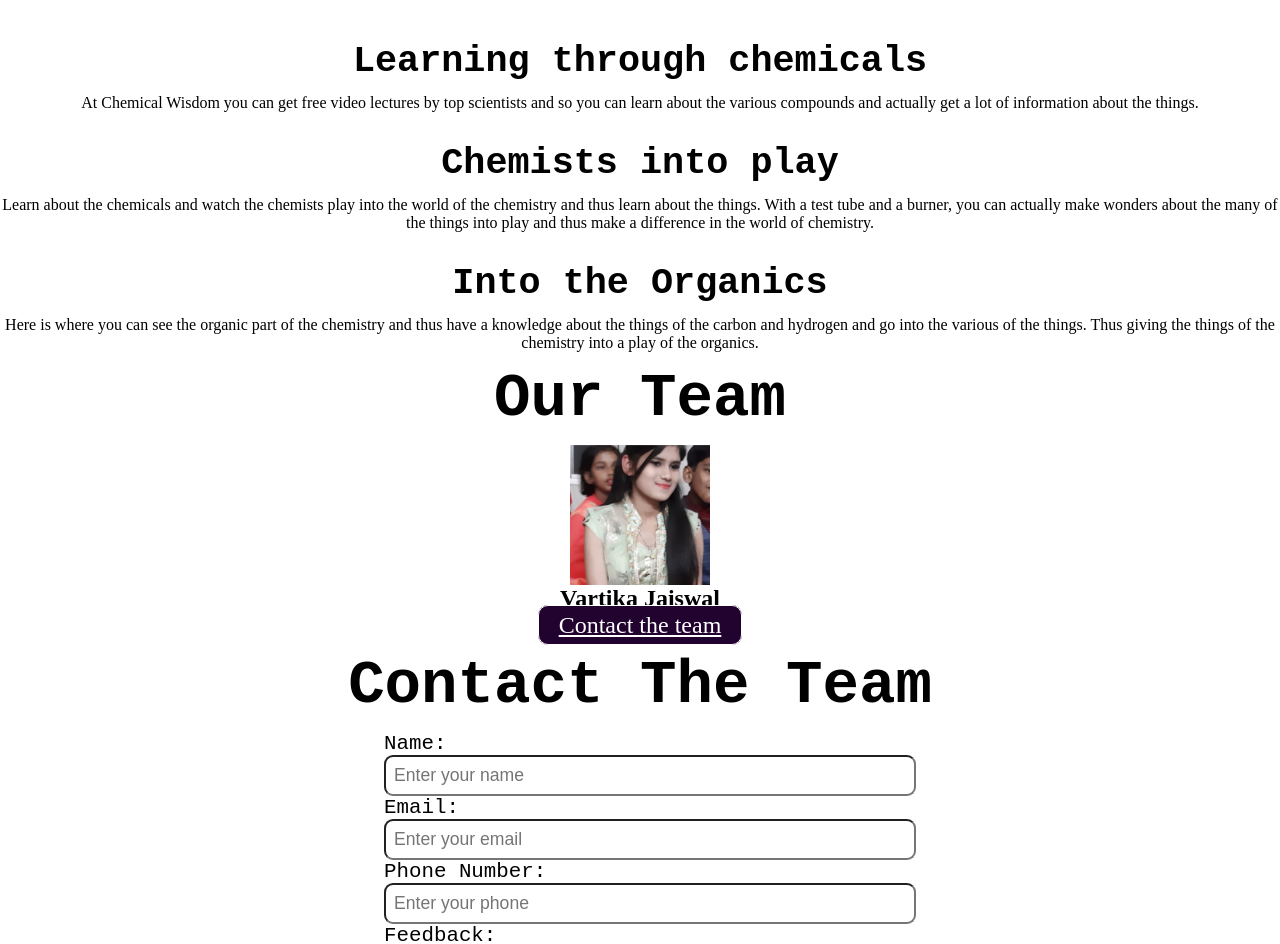
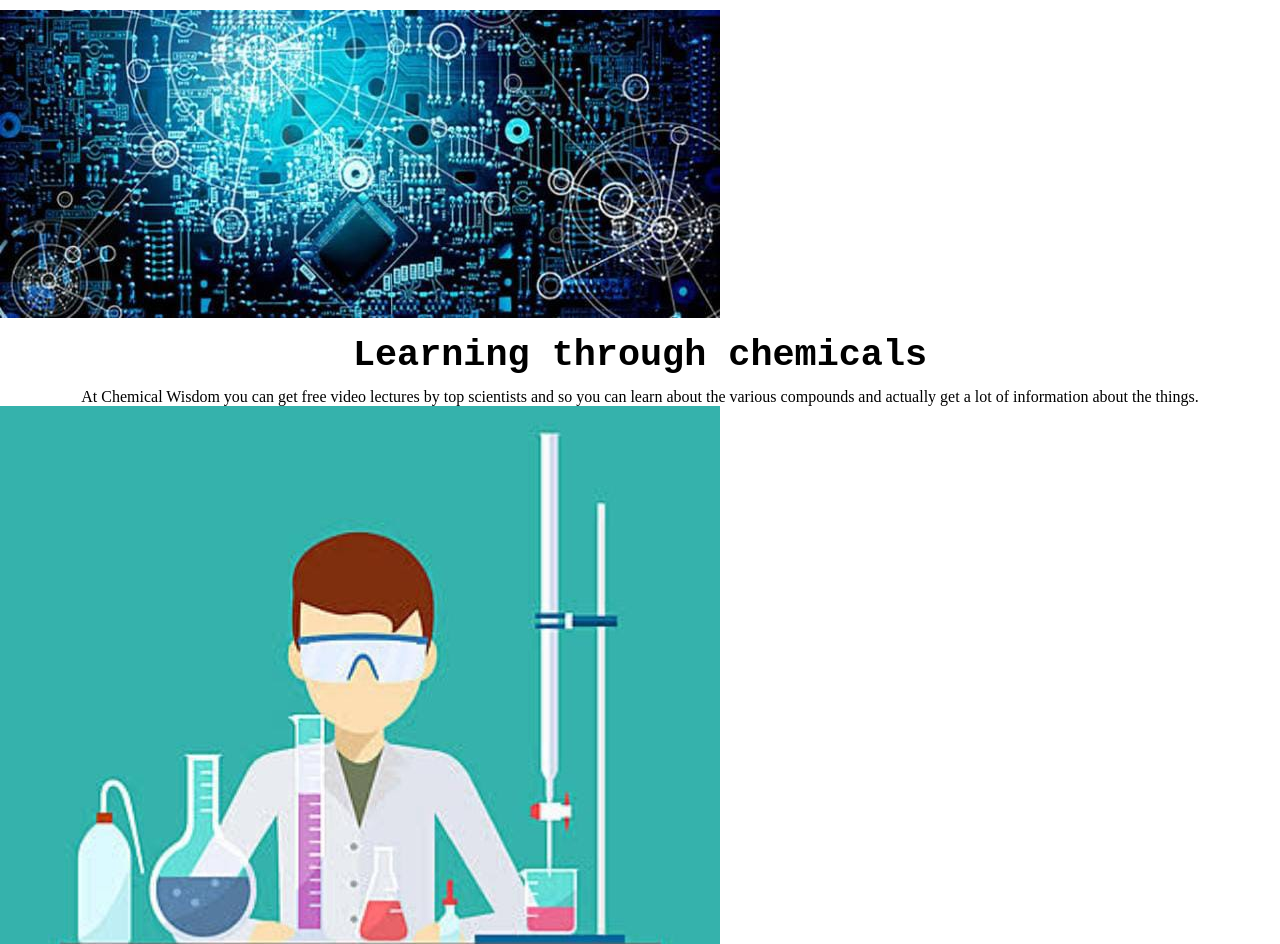
Before and after one commit to Vartika-jaiswal/Chemical-wisdom, a plain HTML site: page index.html in a window 1280 px wide. Shown: the part 703-1647 px from the top of the page. Drawn offline with Linux system fonts and the light colour scheme.

Commit message:
Update index.html

```diff
--- a/index.html
+++ b/index.html
@@ -32,20 +32,20 @@
         <h1 class="h-primary center">Chemicals</h1>
         <div id="CHemicals">
             <div class="box">
-                <img src="chemicals1.jpeg" alt="">
+                <img src="chemicals 1.jpeg" alt="">
                 <h2 class="h-secondary center">Learning through chemicals</h2>
                 <p class="center">At Chemical Wisdom you can get free video lectures by top scientists and so you can learn about the various compounds and actually get a lot of information about the things.
                 </p>
             </div>
             <div class="box">
-                <img src="chemicals3.jpeg" alt="">
+                <img src="chemicals 3.jpeg" alt="">
                 <h2 class="h-secondary center">Chemists into play</h2>
                 <p class="center">Learn about the chemicals and watch the chemists play into the world of the chemistry and thus learn about the things.
                     With a test tube and a burner, you can actually make wonders about the many of the things into play and thus make a difference in the world of chemistry.
                 </p>
             </div>
             <div class="box">
-                <img src="chemicals2" alt="">
+                <img src="chemicals 2" alt="">
                 <h2 class="h-secondary center">Into the Organics</h2>
                 <p class="center">Here is where you can see the organic part of the chemistry and thus have a knowledge about the things of the carbon and hydrogen and go into the various of the things.
                     Thus giving the things of the chemistry into a play of the organics.
```
